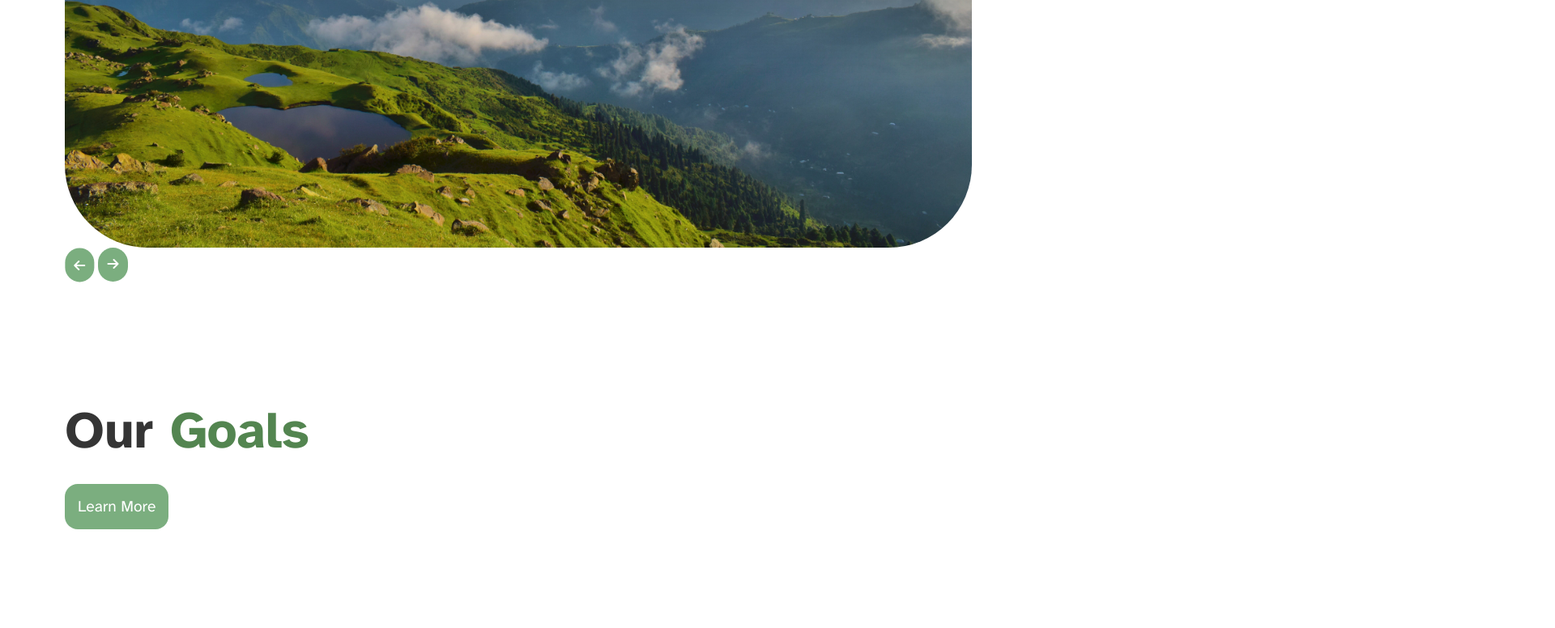
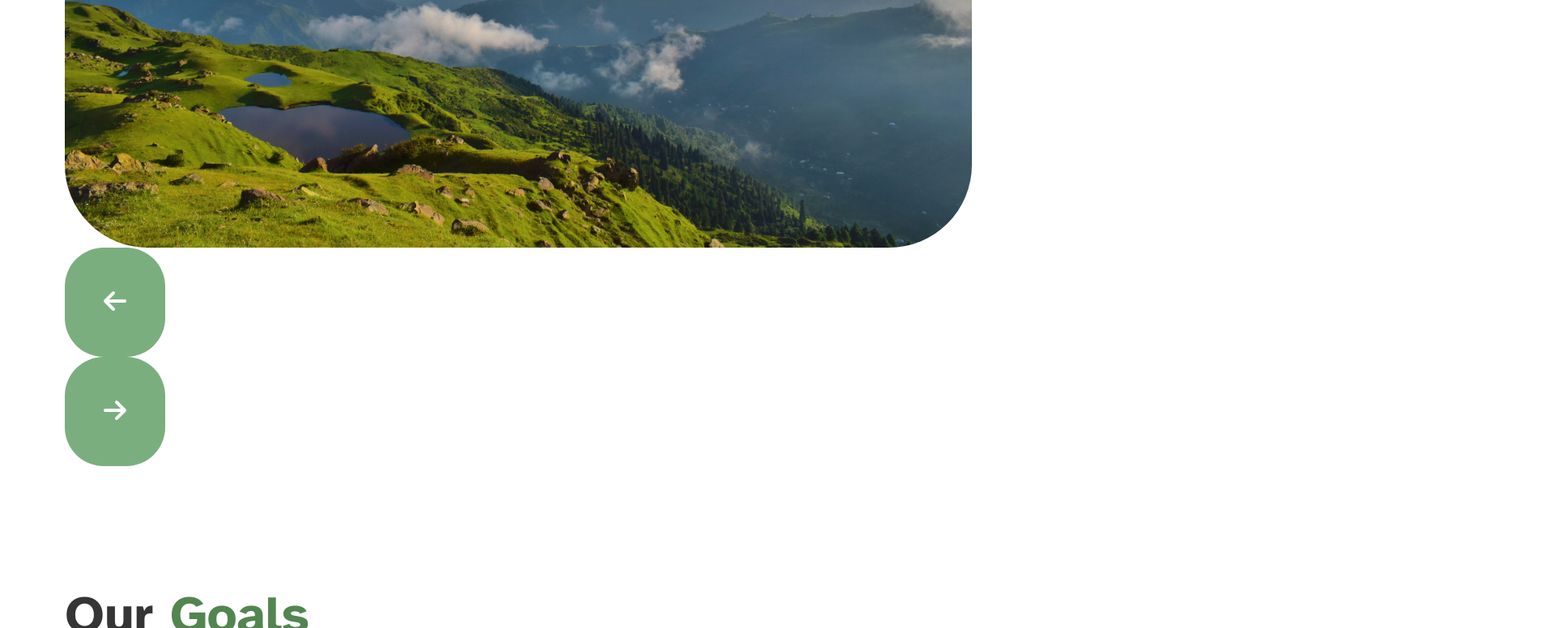
Before and after one commit to PhoenixUBW/Sustainability-Advisory-Comittee, a website: page public/index.html in a window 1280 px wide. Shown: the part 1414-2190 px from the top of the page at 81% size, 1920 px wide, since content can reach past the window. Drawn offline with Linux system fonts and the light colour scheme.

Commit message:
improved slider a bit(not finished)

```diff
--- a/public/fixedSliderScript.js
+++ b/public/fixedSliderScript.js
@@ -1,12 +1,15 @@
 const slideButtonRight=document.querySelector("#imageSliderRight");
 const slideButtonLeft=document.querySelector("#imageSliderLeft");
 
-const images = ["images/beautiful-landscape.jpg","images/waterSanitation.jpg","images/poverty.jpg"]
+const images = ["images/beautiful-landscape-2.jpg","images/waterSanitation.jpg","images/poverty.jpg"]
 let currentImageIndex = 0;
 
 currentImage = images[currentImageIndex]
 
 function rightSliderClicked() {
+    const imageSlide=document.querySelector("#slideImg");
+    imageSlide.src=[currentImage]
+
     if (currentImageIndex == 2){
         currentImageIndex = 0
         currentImage = images[currentImageIndex]
@@ -19,6 +22,9 @@ function rightSliderClicked() {
 }
 
 function leftSliderClicked() {
+    const imageSlide=document.querySelector("#slideImg");
+    imageSlide.src=[currentImage]
+
     if (currentImageIndex == 0){
         currentImageIndex = 2
         currentImage= images[currentImageIndex]
@@ -30,5 +36,7 @@ function leftSliderClicked() {
     console.log(`left slider clicked, image: ${currentImage}`)
 }
 
+
+
 slideButtonRight.addEventListener("click",rightSliderClicked);
 slideButtonLeft.addEventListener("click",leftSliderClicked);
--- a/public/index.css
+++ b/public/index.css
@@ -386,18 +386,12 @@ h2{
     font-size: 1.5rem;
     padding-bottom: 5%;
 }
-/* #imageSliderRight{
-    display: block;
-    padding: 5%;
-    position: absolute;
-    margin-right: 15%;
+#imageSliderRight{
+    padding: 3rem;
 }
 #imageSliderLeft{
-    padding: 5%;
-    position: absolute;
-    margin-left: 15%;
-    rotate: 180deg;
-} */
+    padding: 3rem;
+}
 
 
 h4 {
@@ -814,16 +808,16 @@ fieldset input::placeholder, fieldset textarea::placeholder {
     #goals{
         padding-bottom: 20%;
     }
-    /* #imageSliderRight{
+    #imageSliderRight{
         font-size: 2rem;
-        margin-left: 50%;
+        margin-right: 500%;
     }
     #imageSliderLeft{
         font-size: 2rem;
-        margin-left: var(--big-padding);
+        margin-right: var(--big-padding);
 
 
-    } */
+    }
     #submit{
         padding-top: 0.7rem;
         padding-bottom: 0.7rem;
@@ -838,7 +832,3 @@ fieldset input::placeholder, fieldset textarea::placeholder {
 @media only screen and (max-width: 880px){
 
 }
-
-#imageSliderLeft{
-    rotate: 180deg;
-}
--- a/public/index.html
+++ b/public/index.html
@@ -6,7 +6,7 @@
     <title>SAC | Home</title>
     <link rel="icon" type="image/x-icon" href="images/SAC-ICO32x.png">
     <link rel="stylesheet" href="index.css">
-    <script src="slider.js"defer></script>
+    <script src="fixedSliderScript.js"defer></script>
     <script src="index.js"defer></script>
     <script src="https://kit.fontawesome.com/b02943948b.js" crossorigin="anonymous"></script>
 </head>
--- a/public/index.js
+++ b/public/index.js
@@ -25,10 +25,9 @@ console.log(topContent.length);
 
 
 class ourGoals{
-    constructor(articleID,slideIDLe,slideClass,slideIDRi,goalClass,goalID,goalText,buttonClass,buttonText){
+    constructor(articleID,slideIDLe,slideIDRi,goalClass,goalID,goalText,buttonClass,buttonText){
         this.articleID=articleID;
         this.slideIDLe=slideIDLe;
-        this.slideClass=slideClass;
         this.slideIDRi=slideIDRi;
         this.goalClass=goalClass
         this.goalID=goalID;
@@ -41,7 +40,6 @@ class ourGoals{
 const ourGoal=new ourGoals(
     "splash",
     "imageSliderLeft",
-    "fa-solid fa-arrow-right",
     "imageSliderRight",
     "ourGoals",
     "mainHeading",
@@ -136,10 +134,12 @@ function loadContent(){
         <h1 id=${head.subID}>${head.headContent}</h1>
         <h3 id="subheading">${head.subContent}</h3>
     </article>
+    <div id=wrapper>
     <img id=${head.imgID} src=${head.imgSrc} alt=${head.imgAlt}>
     <article id=${ourGoal.articleID}>
-        <button class="ArrowButton" id=${ourGoal.slideIDLe}><i class="fa-solid fa-arrow-right"></i></button>
-        <button class="ArrowButton" id=${ourGoal.slideIDRi}><i class="fa-solid fa-arrow-right"></i></button>
+            <button class="ArrowButton" id=${ourGoal.slideIDLe}><i class="fa-solid fa-arrow-left"></i></button>
+            <button class="ArrowButton" id=${ourGoal.slideIDRi}><i class="fa-solid fa-arrow-right"></i></button>
+    </div>
         <h1 class= ${ourGoal.goalClass} id=${ourGoal.goalID}>${ourGoal.goalText}</h1>
         <button class=${ourGoal.buttonClass}><a href="goals.html">${ourGoal.buttonText}</a></button>
     </article>
--- a/public/team.js
+++ b/public/team.js
@@ -8,7 +8,7 @@ class TeamMember {
 }
 // add names, bio, role, responsibility, contributions to team page
 const aidan = new TeamMember("Aidan","Hi! I'm Aidan, one of the passionate developers behind this website. My dedication to environmental causes and improving lives has been the driving force behind my contributions to this project. Leading the team, I've focused on CSS and responsiveness, crafting the website's aesthetic, including the footer and navigation bar. Additionally, all logos on the website were created by me in photoshop! I've taken on the responsibility of creating the goals and newsletter pages, ensuring they contribute to an engaging user experience. My commitment to perfection is evident in optimizing the website for a seamless display on a variety of devices. I am confident that our collective efforts have made the website the best it can be. Thank you for taking the time to learn about my role in this project!")
-const israel = new TeamMember("Israel","I'm Israel, one of the three individuals who helped work on this project. I am the lead director behind the function of the homepage, and my primary job was the html and css behind the homepage. I also had the task of using the information and tools at my disposal to create a vivid and user-friendly colour scheme for my teammates to work off of when designing their pages. My passion is to push the boundaries of the knowledge that I have in computer science to new heights through perseverence and tenacity, which led me to taking part in this project. I hope that you will be able to see the hard work, dedication and love put into this website as you look through it. Thank you for reading about me and my participation in this project!","outlier")
+const israel = new TeamMember("Israel","I'm Israel, one of the three individuals who helped work on this project. I am the lead director behind the function of the homepage, and my primary job was the html, css and JavaScript behind the homepage. I also had the task of using the information and tools at my disposal to create a vivid and user-friendly colour scheme for my teammates to work off of when designing their pages. My passion is to push the boundaries of the knowledge that I have in computer science to new heights through perseverence and tenacity, which led me to taking part in this project. I hope that you will be able to see the hard work, dedication and love put into this website as you look through it. Thank you for reading about me and my participation in this project!","outlier")
 const archie = new TeamMember("Archie","Lorem ipsum dolor sit amet, consectetur adipiscing elit. Etiam consectetur tempor felis, sit amet consectetur justo molestie sit amet. Donec non magna neque. Ut id velit vel ipsum blandit efficitur. Mauris lectus ipsum, egestas laoreet libero ac, congue commodo est. Mauris blandit nunc eget nisi pharetra blandit. Quisque a nisi massa. In hac habitasse platea dictumst. Sed convallis imperdiet eros, sit amet hendrerit sem lobortis eget.","")
 
 const teamMembers = [];
```
